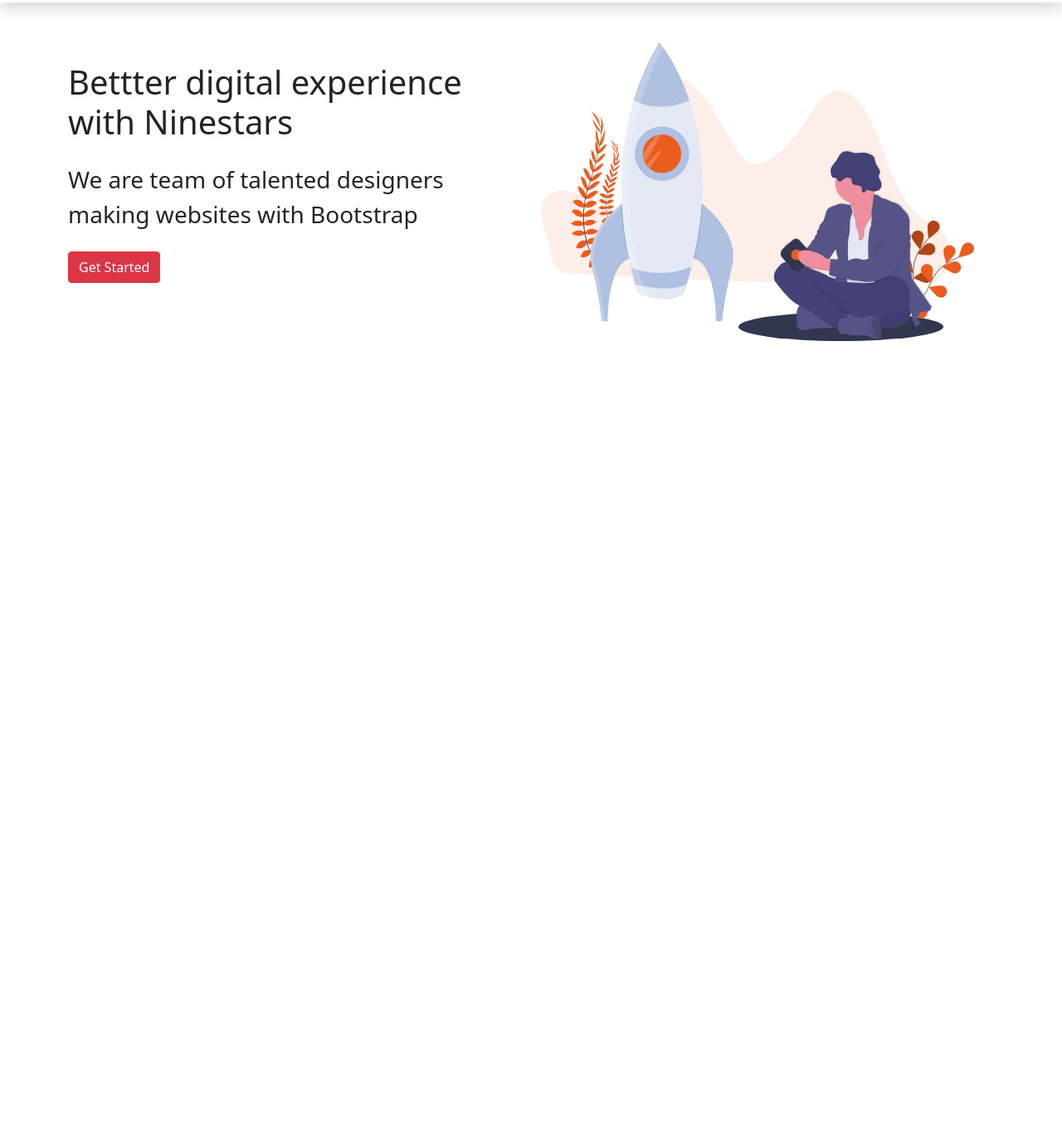
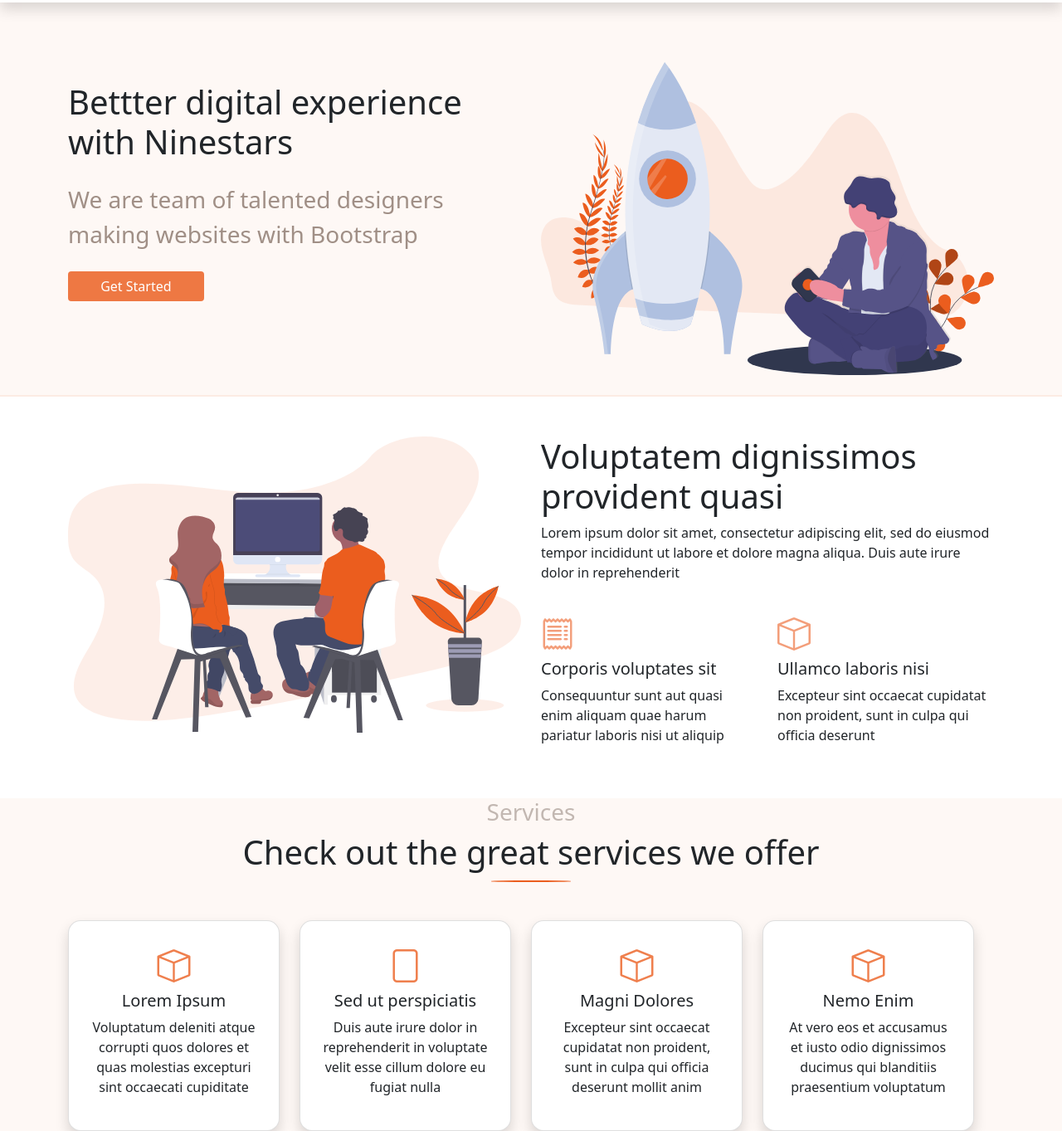
Before and after one commit to manikandan250/practice-5, a plain HTML site: page ninestar website/index.html in a window 1280 px wide. Shown: the part 71-1434 px from the top of the page at 83% size. Before the commit the page ends 800 px from the top, so only its background shows below. Drawn offline with nearby package versions, Linux system fonts and the light colour scheme.

Commit message:
add service section

```diff
--- a/ninestar website/index.html
+++ b/ninestar website/index.html
@@ -21,22 +21,22 @@
     <div class="collapse navbar-collapse justify-content-end" id="navbarNavDropdown" >
       <ul class="navbar-nav">
         <li class="nav-item fs-5 px-1">
-          <a class="nav-link active" aria-current="page" href="#">Home</a>
+          <a class="nav-link active" aria-current="page" href="#"  id="nav-hover">Home</a>
         </li>
         <li class="nav-item fs-5 px-1">
-          <a class="nav-link" href="#">About us</a>
+          <a class="nav-link" href="#"  id="nav-hover">About us</a>
         </li>
         <li class="nav-item fs-5 px-1">
-          <a class="nav-link" href="#">Service</a>
+          <a class="nav-link" href="#"  id="nav-hover">Service</a>
         </li>
 		<li class="nav-item fs-5 px-1">
-          <a class="nav-link" href="#">Portfolio</a>
+          <a class="nav-link nav-hover" id="nav-hover" href="#">Portfolio</a>
         </li>
 		<li class="nav-item fs-5 px-1">
-          <a class="nav-link" href="#">Team</a>
+          <a class="nav-link" href="#" id="nav-hover" >Team</a>
         </li>
         <li class="nav-item dropdown fs-5 px-1">
-          <a class="nav-link dropdown-toggle" href="#" id="navbarDropdownMenuLink" role="button" data-bs-toggle="dropdown" aria-expanded="false">
+          <a class="nav-link dropdown-toggle" href="#"  id="nav-hover" id="navbarDropdownMenuLink" role="button" data-bs-toggle="dropdown" aria-expanded="false">
             Dropdown
           </a>
           <ul class="dropdown-menu" aria-labelledby="navbarDropdownMenuLink">
@@ -47,26 +47,101 @@
           </ul>
         </li>
 		 <li class="nav-item px-1 fs-5">
-          <a class="nav-link" href="#">Contact</a>
+          <a class="nav-link" href="#"  id="nav-hover">Contact</a>
         </li>
       </ul>
-	  <button type="button" class="btn btn-danger rounded-pill">Get Started</button>
+	  <button type="button" class="btn btn-danger rounded-pill" id="head-button">Get Started</button>
     </div>
 	</div>
 </nav>
 <!--banner section-->
+<section class="banner p-4">
 <div class="container">
   <div class="row">
-    <div class="col-12 col-lg-6 order-0 order-lg--1 pt-5">
+    <div class="col-12 col-md-12  col-lg-6 order-1 order-lg-0 pt-5">
 		<h1 class="banner-title my-4 ">Bettter digital experience with Ninestars</h1>
-		<p class="fs-3 my-4">We are team of talented designers making websites with Bootstrap</p>
-		<button type="button" class="btn btn-danger">Get Started</button>
+		<p class="fs-3 my-4 banner-para">We are team of talented designers making websites with Bootstrap</p>
+		<button type="button" class="btn btn-danger " id="head-button1">Get Started</button>
     </div>
-    <div class="col-12 col-lg-6 row order-1 order-lg-0 pt-5">
+    <div class="col-12 col-md-12 col-lg-6 order-0 order-lg-1 pt-5">
+		<div class="row">
 		<img src="img/hero-img.svg">
+		</div>
     </div>
 </div>
 </div>
+</section>
+
+<!-- about section-->
+<section class="about">
+	<div class="container">
+	<div class="row pt-5">
+		<div class=" col-12 col-lg-6">
+			<div class="row">
+				<img src="img/about-img.svg">
+			</div>
+		</div>
+		<div class=" col-12 col-lg-6">
+			<h1>Voluptatem dignissimos provident quasi</h1>
+			<p>Lorem ipsum dolor sit amet, consectetur adipiscing elit, sed do eiusmod tempor incididunt ut labore et dolore magna aliqua. Duis aute irure dolor in reprehenderit</p>
+			<div class="row pt-3">
+				<div class="col-lg-6">
+					<i class="bi bi-receipt fs-1 about-icon"></i>
+					<h2 class="fs-5">Corporis voluptates sit</h2>
+					<p>Consequuntur sunt aut quasi enim aliquam quae harum pariatur laboris nisi ut aliquip</p>
+				</div>
+				<div class="col-lg-6">
+					<i class="bi bi-box fs-1 about-icon"></i>
+					<h2 class="fs-5">Ullamco laboris nisi</h2>
+					<p>Excepteur sint occaecat cupidatat non proident, sunt in culpa qui officia deserunt</p>
+				</div>
+			</div>
+		</div>
+	</div>
+	</div>
+</section>
+
+<!--service section-->
+<section class="service" id="ser">
+	<div class="container">
+	<div class="row mt-5">
+		<div class="text-center">
+			<h2 class="fs-3 service-head">Services</h2>
+			<h1 class="service-para">Check out the great services we offer</h1>
+		</div>
+		<div class="row text-center mt-5">
+			<div class="col-sm-12 col-md-6 col-lg-3">
+			<div class="card shadow p-4 service-box">
+				<i class="bi bi-box fs-1"></i>
+				<h3 class="fs-5">Lorem Ipsum</h3>
+				<p>Voluptatum deleniti atque corrupti quos dolores et quas molestias excepturi sint occaecati cupiditate</p>
+			</div>
+			</div>
+			<div class="col-sm-12 col-md-6 col-lg-3">
+			<div class="card shadow p-4 service-box">
+				<i class="bi bi-file fs-1"></i>
+				<h3 class="fs-5">Sed ut perspiciatis</h3>
+				<p>Duis aute irure dolor in reprehenderit in voluptate velit esse cillum dolore eu fugiat nulla</p>
+			</div>
+			</div>
+			<div class="col-sm-12 col-md-6 col-lg-3">
+			<div class="card shadow p-4 service-box">
+				<i class="bi bi-box fs-1"></i>
+				<h3 class="fs-5">Magni Dolores</h3>
+				<p>Excepteur sint occaecat cupidatat non proident, sunt in culpa qui officia deserunt mollit anim</p>
+			</div>
+			</div>
+			<div class="col-sm-12 col-md-6 col-lg-3">
+			<div class="card shadow p-4 service-box">
+				<i class="bi bi-box fs-1"></i>
+				<h3 class="fs-5">Nemo Enim</h3>
+				<p>At vero eos et accusamus et iusto odio dignissimos ducimus qui blanditiis praesentium voluptatum</p>
+			</div>
+			</div>
+		</div>
+	</div>
+	</div>
+</section>
 
 
 <script src="https://cdn.jsdelivr.net/npm/bootstrap@5.0.2/dist/js/bootstrap.bundle.min.js" integrity="sha384-MrcW6ZMFYlzcLA8Nl+NtUVF0sA7MsXsP1UyJoMp4YLEuNSfAP+JcXn/tWtIaxVXM" crossorigin="anonymous"></script>
--- a/ninestar website/style.css
+++ b/ninestar website/style.css
@@ -1,5 +1,55 @@
-@media(min-width:992px){
-.banner-title h1{
-	font-size:7rem;
+#nav-hover:hover{
+	color:#eb5d1e;
 }
+#head-button{
+	color: #fff;
+    background: #ee7843;
+	border:none;
+	width:15%;
 }
+#head-button1{
+	color: #fff;
+    background: #ee7843;
+	width:30%;
+	border:none;
+}
+.banner-para{
+	color: #a08f86;
+}
+.banner{
+	background: #fef8f5;
+    border-bottom: 2px solid #fcebe3;
+}
+/**about section**/
+.about-icon{
+	color:#f39e7a;
+	font-weight:400;
+}
+/**service section**/
+.service{
+	background-color: #fef8f5;
+}
+.service-head{
+	color: #c2b7b1;
+}
+.service-para::after{
+	content: "";
+    position: relative;
+    display: flex;
+    width: 6rem;
+    height: 0.1rem;
+    background-color:#eb5d1e;
+    margin: auto;
+    top: 10px;
+    border-radius:50%;
+}
+#ser .service-box{
+	border-radius:6%;
+}
+#ser .service-box:hover{
+	border-bottom:3px solid #ef7f4d;
+}
+.service-box i{
+	color: #ef7f4d;
+	font-size:bold;
+}
```
